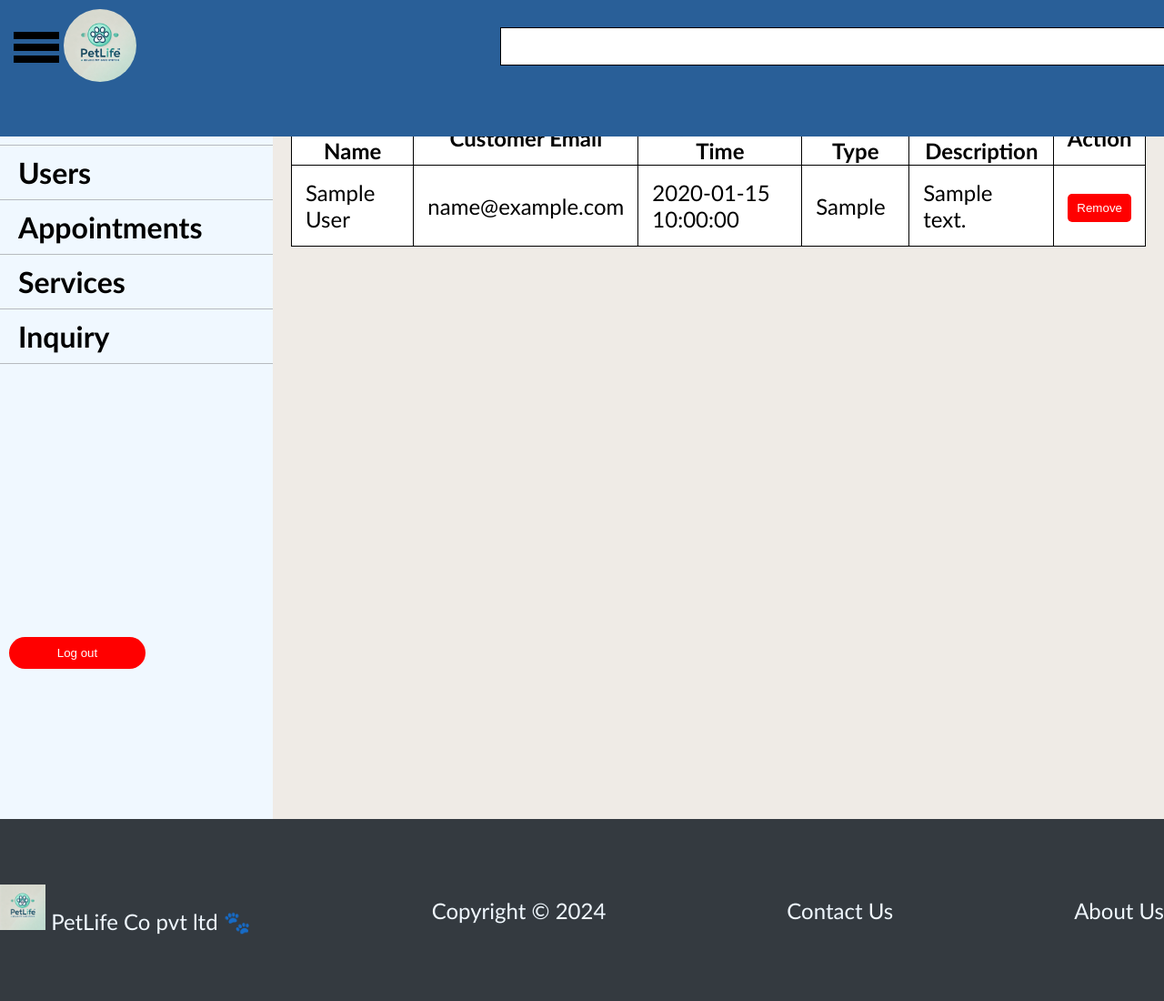
After one commit to Javid-Mushtan/Online-Pet-Care-System, a PHP site: page /admin_inquiry.php in a window 1280 px wide. The commit adds this page. Shown: the whole page at 91% size. Run offline with PHP 8.4, Linux system fonts and the light colour scheme; tables that the repository leaves empty or names only in its code hold one stand-in row (values such as "Sample post").

Commit message:
add admin inquiry page

```diff
--- /dev/null
+++ b/admin_inquiry.php
@@ -0,0 +1,117 @@
+<?php
+    session_start();
+    require 'process/connect_dbshop.php';
+
+    if ($_SERVER['REQUEST_METHOD'] == "GET") {
+        if (isset($_GET['action'])) {
+            $inq_id = $_GET['id'];
+
+            $del_query = "delete from inquiry where inquiry_id=$inq_id";
+
+            if (!$conn->query($del_query)) {
+                die("Inquiry deletion failed: ".$conn->error);
+            }
+        }
+    }
+?>
+<!DOCTYPE html>
+<html lang="en">
+<head>
+    <meta charset="UTF-8">
+    <meta name="viewport" content="width=device-width, initial-scale=1.0">
+    <link rel="stylesheet" href="css/main.css">
+    <link rel="stylesheet" href="css/profile_menu.css">
+    <link rel="icon" href="assets/images/logo.jpeg" sizes="16x16" type="image/jpeg">
+    <script src="js/main.js" defer></script>
+    <title>Inquiries</title>
+
+    <style>
+        table, th, td {
+            border: 1px solid black;
+            border-collapse: collapse;
+        }
+
+        table {
+            margin: 20px;
+            font-size: 1.5rem;
+            background-color: white;
+        }
+
+        td {
+            padding: 15px;
+        }
+
+        .remove-btn {
+            padding: 8px 10px;
+            background-color: red;
+            color: white;
+            border: none;
+            border-radius: 5px;
+        }
+
+    </style>
+</head>
+<body>
+    <?php require 'include/header.php' ?>
+
+    <div class="grid-container">
+        <div class="sidebar">
+            <a href="dashboard.php" class="btn active">Dashboard</a>
+            <a href="users_admin.php" class="btn">Users</a>
+            <a href="appointments.php" class="btn">Appointments</a>
+            <a href="services_admin.php" class="btn">Services</a>
+            <a href="admin_inquiry.php" class="btn">Inquiry</a>
+            <button id="log-out-btn"><a href="process/log_out.php">Log out</a></button>
+        </div>
+
+        <div class="profile-content">
+            <table>
+                <tr>
+                    <th>Customer Name</th>
+                    <th>Customer Email</th>
+                    <th>Inquiry Date - Time</th>
+                    <th>Inquiry Type</th>
+                    <th>Inquiry Description</th>
+                    <th>Action</th>
+                </tr>
+                <?php
+                    $query = "select u.first_name, u.last_name, u.email, i.inquiry_date, i.inquiry_type, i.inquiry_description, i.inquiry_id
+                              from user_data u, inquiry i
+                              where i.customer_id=u.user_id";
+
+                    $results = $conn->query($query);
+
+                    if ($results->num_rows > 0) {
+                        while ($row = $results->fetch_assoc()) {
+                            $id = $row['inquiry_id'];
+                            $fname = $row['first_name'];
+                            $lname = $row['last_name'];
+                            $email = $row['email'];
+                            $inq_date = $row['inquiry_date'];
+                            $inq_type = $row['inquiry_type'];
+                            $inq_desc = $row['inquiry_description'];
+
+                            $full_name = $fname." ".$lname;
+                ?>
+                            <tr>
+                                <td><?php echo $full_name ?></td>
+                                <td><?php echo $email ?></td>
+                                <td><?php echo $inq_date ?></td>
+                                <td><?php echo $inq_type ?></td>
+                                <td><?php echo $inq_desc ?></td>
+                                <td><a href="<?php echo htmlspecialchars($_SERVER['PHP_SELF'])?>?action=del&id=<?php echo $id ?>"><button class="remove-btn">Remove</button></td>
+                            </tr>
+                <?php
+                        }
+                    } else {
+                        echo "<h2>No Inquiries</h2>";
+                    }
+                ?>
+
+            </table>
+        </div>
+    </div>
+
+    <?php require 'include/footer.php' ?>
+</body>
+</html>
--- a/appointments.php
+++ b/appointments.php
@@ -124,6 +124,7 @@
             <a href="users_admin.php" class="btn">Users</a>
             <a href="appointments.php" class="btn">Appointments</a>
             <a href="services_admin.php" class="btn">Services</a>
+            <a href="admin_inquiry.php" class="btn">Inquiry</a>
             <button id="log-out-btn"><a href="process/log_out.php">Log out</a></button>
         </div>
 
--- a/dashboard.php
+++ b/dashboard.php
@@ -22,6 +22,7 @@
             <a href="users_admin.php" class="btn">Users</a>
             <a href="appointments.php" class="btn">Appointments</a>
             <a href="services_admin.php" class="btn">Services</a>
+            <a href="admin_inquiry.php" class="btn">Inquiry</a>
             <button id="log-out-btn"><a href="process/log_out.php">Log out</a></button>
         </div>
 
--- a/services_admin.php
+++ b/services_admin.php
@@ -95,6 +95,7 @@
             <a href="users_admin.php" class="btn">Users</a>
             <a href="appointments.php" class="btn">Appointments</a>
             <a href="services_admin.php" class="btn">Services</a>
+            <a href="admin_inquiry.php" class="btn">Inquiry</a>
             <button id="log-out-btn"><a href="process/log_out.php">Log out</a></button>
         </div>
 
--- a/users_admin.php
+++ b/users_admin.php
@@ -154,6 +154,7 @@
                 <a href="users_admin.php" class="btn">Users</a>
                 <a href="appointments.php" class="btn">Appointments</a>
                 <a href="services_admin.php" class="btn">Services</a>
+                <a href="admin_inquiry.php" class="btn">Inquiry</a>
                 <button id="log-out-btn"><a href="process/log_out.php">Log out</a></button>
             </div>
 
```
